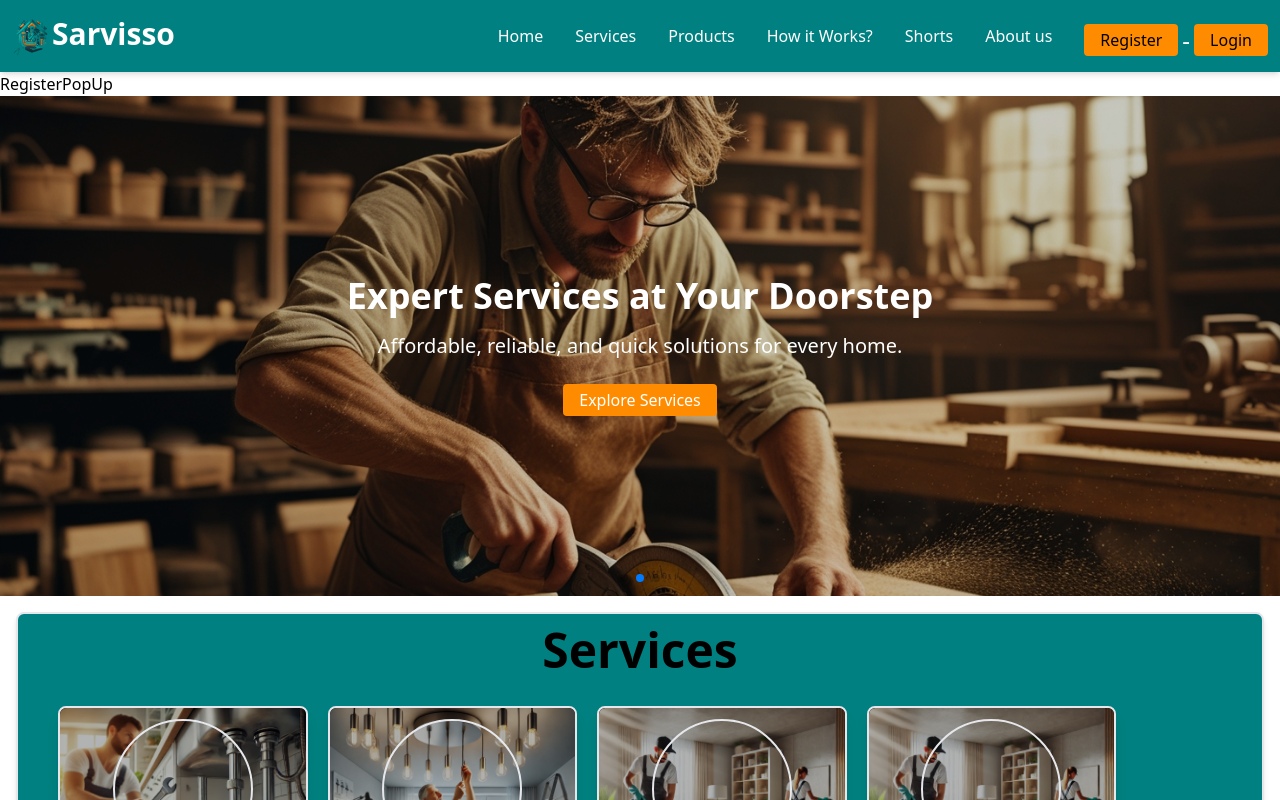
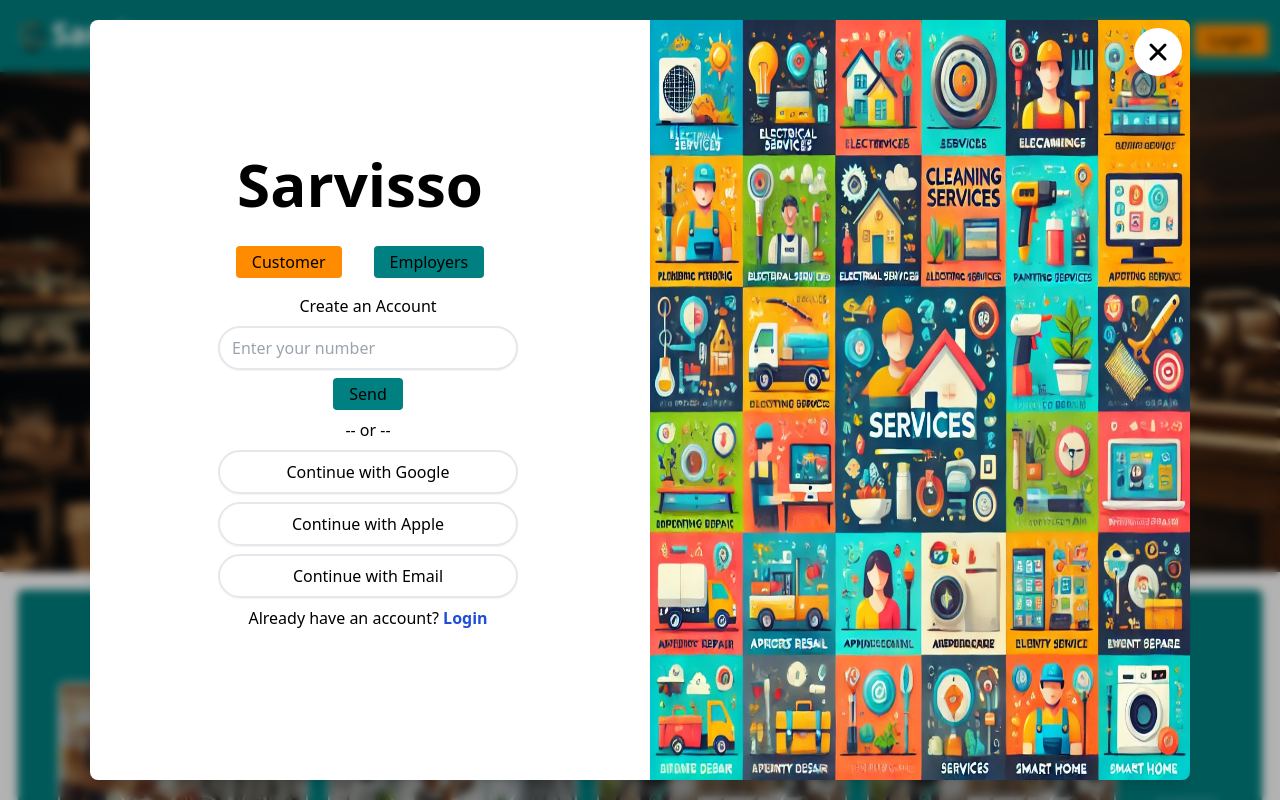
Before and after one commit to shivanand91/Sarvisso, a React (Vite) app in the folder Frontend/: page / in a window 1280 px wide. Both pictures are taken after a click on the button "Register". Shown: the top 800 px of the page. Built offline with nearby package versions, Linux system fonts and the light colour scheme.

Commit message:
register is completed

```diff
--- a/Frontend/src/components/Card.jsx
+++ b/Frontend/src/components/Card.jsx
@@ -4,9 +4,9 @@ import PrimaryBtn from './PrimaryBtn';
 const Card = (props) => {
   return (
     <div className='h-[250px] w-[250px] shadow-lg border-2 flex flex-col justify-center items-center m-auto rounded-lg mt-4 relative bg-black overflow-hidden'>
-      <div className='h-[140px] w-[140px] rounded-full gap-3 z-50 border-2 shadow-2xl'></div>
-      <h1 className='mb-2 mt-2 z-50 text-3xl font-bold text-white'>{props.text}</h1>
-      <div className='z-50'>
+      <div className='h-[140px] w-[140px] rounded-full gap-3 border-2 shadow-2xl z-10'></div>
+      <h1 className='mb-2 mt-2 z-30 text-3xl font-bold text-white'>{props.text}</h1>
+      <div className='z-30'>
         <PrimaryBtn text="Explore" />
       </div>
       <img
--- a/Frontend/src/components/Header.jsx
+++ b/Frontend/src/components/Header.jsx
@@ -1,11 +1,13 @@
 import React, { useState } from 'react';
 import logo from '../assets/images/logo1.png';
 import PrimaryBtn from './PrimaryBtn';
-import { IoMenu } from 'react-icons/io5';
-import { IoClose } from 'react-icons/io5';
+import RegisterPopUp from './RegisterPopUp';
+import { IoMenu, IoClose } from 'react-icons/io5';
 
 const Header = () => {
-  const [showNav, SetShowNav] = useState(false);
+  const [showNav, setShowNav] = useState(false);
+  const [showRegister, setShowRegister] = useState(false); // State for Register Popup
+
   const Links = [
     { name: 'Home', link: '/' },
     { name: 'Services', link: '/' },
@@ -16,35 +18,38 @@ const Header = () => {
   ];
 
   return (
-    <div className='w-full shadow-md md:justify-between bg-primary-color md:top-0 md:left-0 py-4 px-3 md:flex md:items-center'>
+    <div className="w-full shadow-md md:justify-between bg-primary-color md:top-0 md:left-0 py-4 px-3 md:flex md:items-center">
       <div
-        onClick={() => SetShowNav(!showNav)}
-        className='text-4xl text-secondary-color md:hidden float-right flex cursor-pointer'
+        onClick={() => setShowNav(!showNav)}
+        className="text-4xl text-secondary-color md:hidden float-right flex cursor-pointer"
       >
         {showNav ? <IoClose /> : <IoMenu />}
       </div>
-      <div className='flex'>
-        <img src={logo} alt='Sarvisso' className='w-10 z-10 ' />
-        <h1 className='text-white text-3xl font-bold z-10'>Sarvisso</h1>
+      <div className="flex">
+        <img src={logo} alt="Sarvisso" className="w-10 " />
+        <h1 className="text-white text-3xl font-bold ">Sarvisso</h1>
       </div>
       <ul
-        className={`md:flex md:gap-8 md:pl-0 pl-4 absolute md:static bg-primary-color  left-0 w-full pb-6 items-center md:pb-0 md:w-auto transition-all duration-500 ease-in ${
+        className={`md:flex md:gap-8 md:pl-0 pl-4 left-0 absolute md:static bg-primary-color w-full pb-6 items-center md:pb-0 md:w-auto transition-all duration-500 ease-in ${
           showNav ? 'top-16 z-50' : 'top-[-290px] z-10'
         }`}
       >
         {Links.map((Link, index) => (
-          <li key={index} className='md:pt-0 pt-4 cursor-pointer'>
-            <a href={Link.link} className='text-md text-white'>
+          <li key={index} className="md:pt-0 pt-4 cursor-pointer">
+            <a href={Link.link} className="text-md text-white">
               {Link.name}
             </a>
           </li>
         ))}
-        <div className='flex gap-1 pt-2'>
-          <PrimaryBtn text='Register' />
-          <p className='text-2xl text-white'>-</p>
-          <PrimaryBtn text='Login' />
+        <div className="flex gap-1 pt-2">
+          <PrimaryBtn text="Register" onClick={() => setShowRegister(true)} /> {/* Show Popup */}
+          <p className="text-2xl text-white">-</p>
+          <PrimaryBtn text="Login" onClick={() => setShowRegister(true)} />
         </div>
       </ul>
+
+      {/* Render RegisterPopUp */}
+      {showRegister && <RegisterPopUp onClose={() => setShowRegister(false)} />}
     </div>
   );
 };
--- a/Frontend/src/components/PrimaryBtn.jsx
+++ b/Frontend/src/components/PrimaryBtn.jsx
@@ -1,9 +1,14 @@
-import React from 'react'
+import React from 'react';
 
 const PrimaryBtn = (props) => {
   return (
-      <button className='bg-secondary-color px-4 py-1 rounded'>{props.text}</button>
-  )
-}
+    <button
+      onClick={props.onClick} // Add onClick Handler
+      className="bg-secondary-color px-4 py-1 rounded"
+    >
+      {props.text}
+    </button>
+  );
+};
 
-export default PrimaryBtn
+export default PrimaryBtn;
--- a/Frontend/src/components/RegisterPopUp.jsx
+++ b/Frontend/src/components/RegisterPopUp.jsx
@@ -1,11 +1,43 @@
 import React from 'react'
+import { IoClose } from "react-icons/io5";
+import registerBg from '../assets/images/registerBG.png'
+import PrimaryBtn from './PrimaryBtn';
+import Secondary from '../components/Secondary'
 
-const RegisterPopUp = () => {
-  return (
-      <div className=''>
-          RegisterPopUp
-      </div>
-  )
+const RegisterPopUp = (props) => {
+    return (
+        <div className='w-full h-full fixed inset-0 bg-black bg-opacity-30 backdrop-blur-sm flex justify-center items-center z-50'>
+            <div className='bg-white h-[95vh] w-[1100px] shadow-lg rounded-lg flex items-center justify-between '>
+                <div className='h-full w-[540px] flex flex-col justify-center items-center'>
+                    <h1 className='text-6xl font-bold '>Sarvisso</h1>
+                    <div className='flex items-center justify-center gap-8 mt-8'>
+                        <PrimaryBtn text='Customer' />
+                        <Secondary text='Employers' />
+                    </div>
+                    <div className='p-4  ml-4'>
+                        <form action="" className='flex flex-col justify-center items-center gap-2'>
+                            <h1>Create an Account</h1>
+                            <input type="tel" placeholder='Enter your number' className='border-2 w-[300px] shadow-sm rounded-full px-3 py-2'/>
+                            <Secondary text='Send'/>
+                            <p>-- or -- </p>
+                            <button className='border-2 w-[300px] py-2 shadow-sm rounded-full'>Continue with Google</button>
+                            <button className='border-2 w-[300px] py-2 shadow-sm rounded-full'>Continue with Apple</button>
+                            <button className='border-2 w-[300px] py-2 shadow-sm rounded-full'>Continue with Email</button>
+                            <p>Already have an account? <a href='#' className='text-blue-700 font-semibold' >Login</a></p>
+
+
+                        </form>
+                    </div>
+                </div>
+                <div className='h-full w-[540px] relative flex flex-col justify-center items-center'>
+                    <IoClose onClick={props.onClose} className='text-5xl top-2 right-2 absolute bg-white p-2 rounded-full hover:bg-black hover:text-white transition-all duration-70 ease-in' />
+                    <div className='w-full h-full bg-black rounded-lg'>
+                        <img src={registerBg} alt="" className='w-full h-full bg-cover rounded-r-lg ' />
+                    </div>
+                </div>
+            </div>
+        </div>
+    )
 }
 
 export default RegisterPopUp
--- /dev/null
+++ b/Frontend/src/components/Secondary.jsx
@@ -0,0 +1,10 @@
+import React from 'react'
+
+const Secondary = (props) => {
+  return (
+    <button className='bg-primary-color px-4 py-1 rounded'>{props.text}</button>
+
+  )
+}
+
+export default Secondary
--- a/Frontend/src/components/Swiper.jsx
+++ b/Frontend/src/components/Swiper.jsx
@@ -29,7 +29,7 @@ export default () => {
         delay: 5000,
         disableOnInteraction: false,
       }}
-      className='h-[500px] w-full cursor-pointer flex justify-center items-center bg-black z-10'
+      className='h-[500px] w-full cursor-pointer flex justify-center items-center bg-black'
     >
       <SwiperSlide className='w-full h-full flex justify-center items-center relative'>
         {/* Background Image */}
--- a/Frontend/src/pages/Home.jsx
+++ b/Frontend/src/pages/Home.jsx
@@ -1,4 +1,4 @@
-import React from 'react'
+import React, { useState } from 'react'
 import Swiper from '../components/Swiper'
 import Services from '../components/Services'
 import Works from '../components/Works'
@@ -6,9 +6,12 @@ import RegisterPopUp from '../components/RegisterPopUp'
 import Whyuse from '../components/Whyuse'
 
 const Home = () => {
+  const [showRegister, setShowRegister] = useState(false)
   return (
     <div>
-      <RegisterPopUp />
+      {
+        showRegister && <RegisterPopUp onClose={() => setShowRegister(false) } />
+      }
      <Swiper />
      <Services/>
      <Works/>
```
Also changed, not shown: Frontend/src/assets/images/registerBG.png (added).
